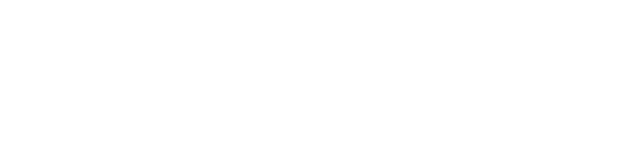
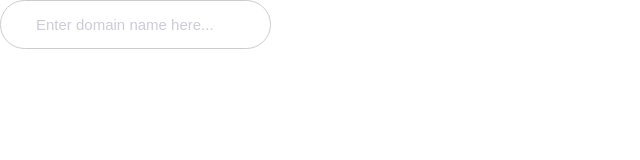
Before and after one commit to mokie223/Moshify, a plain HTML site: page index.html in a window 1280 px wide. Shown: the full height of the page, 0-640 px from the left. Drawn offline with Linux system fonts and the light colour scheme.

Commit message:
Define the component of inputs.

```diff
--- a/css/styles.css
+++ b/css/styles.css
@@ -155,15 +155,35 @@ a {
 }
 
 .icon--primary {
-    fill:var(--color-primary);
+  fill: var(--color-primary);
 }
 
 .icon-container {
   background: #f3f9fa;
-    width:64px;
+  width: 64px;
   height: 64px;
   border-radius: 100%;
   display: inline-flex;
   justify-content: center;
   align-items: center;
 }
+
+/* Input */
+.input {
+  border-radius: 30px;
+  border: 1px solid #ccc;
+  color: var(--color-headings);
+  font-size: 2rem;
+  outline: 0;
+  padding: 1.5rem 3.5rem;
+}
+
+::placeholder {
+  color: #cdcbd7;
+}
+
+@media screen and (min-width: 1024px) {
+  .input {
+    font-size: 1.5rem;
+  }
+}
--- a/index.html
+++ b/index.html
@@ -15,6 +15,6 @@
     />
   </head>
   <body>
-
+    <input type="text" class="input" placeholder="Enter domain name here...">
   </body>
 </html>
```
Also changed, not shown: components/inputs.html (added, +1 -0 lines). Lines whose indentation alone changed are shown as unchanged.
